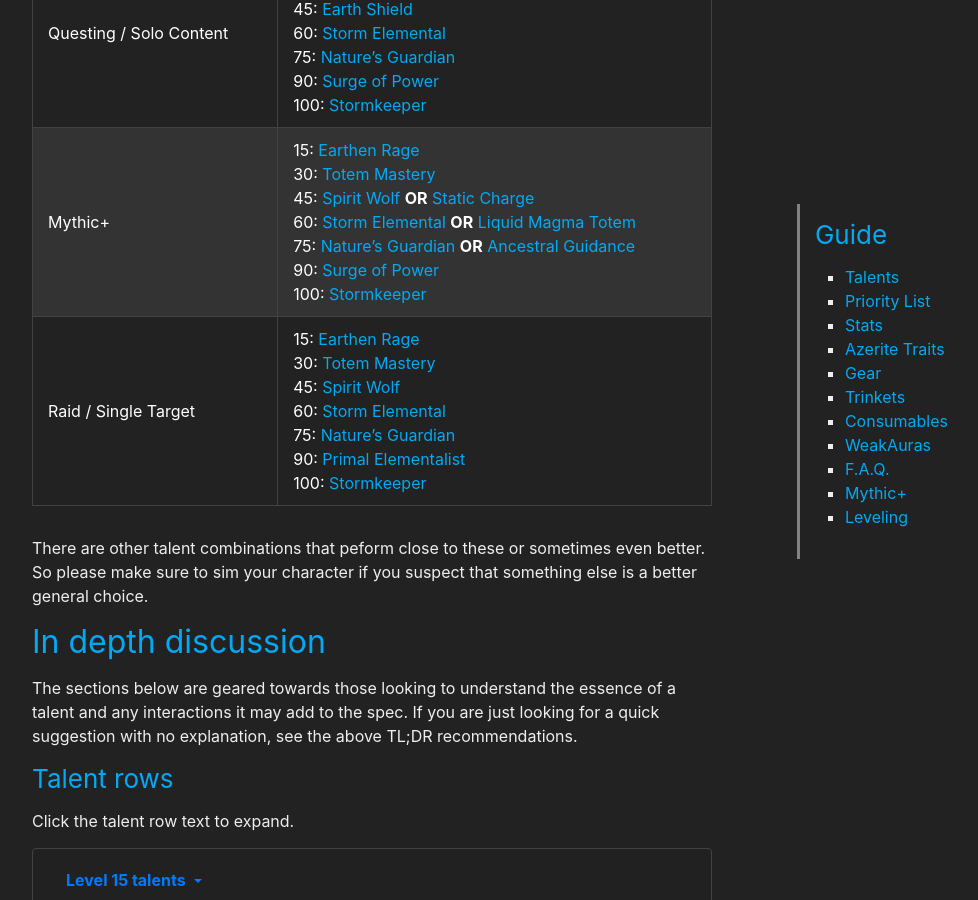
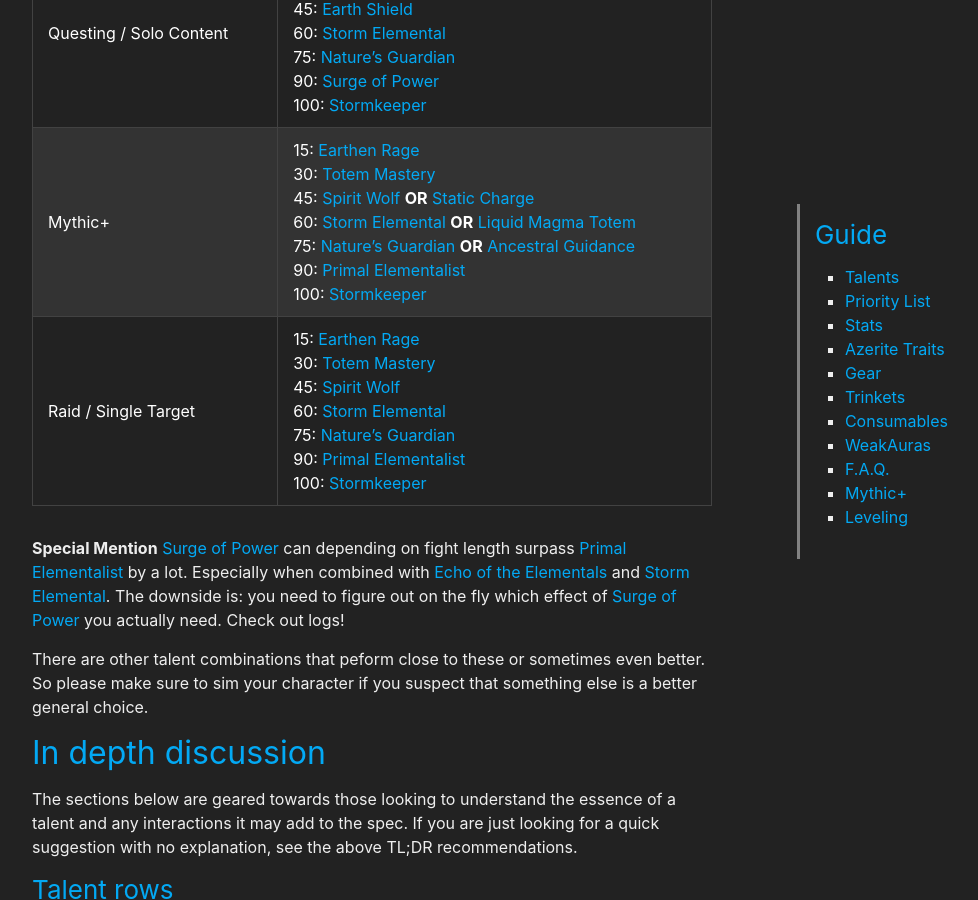
Before and after one commit to stormearthandlava/stormearthandlava.github.io, a Jekyll site: the page built from guide/general/talents.md, in a window 1280 px wide and 900 px high, scrolled down 610 px. Shown: the whole window, without its empty margins (268-1246 px from the left). Built offline with Jekyll 4.4.1, drawn with Linux system fonts in a browser that asks for light colours; a script that is not in the unit is left out.

Commit message:
actually suggest to use PE on m+, add special mention about SoP

```diff
--- a/guide/general/talents.md
+++ b/guide/general/talents.md
@@ -13,8 +13,10 @@ Many more talent combinations may work. We're listing the most robust ones (for
 Type | Talent combination
 --- | ---
 Questing / Solo&nbsp;Content | 15: {{ site.data.talent.er }}<br> 30: {{ site.data.talent.tm }}<br> 45: {{ site.data.talent.earth_shield }}<br> 60: {{ site.data.talent.se }}<br> 75: {{ site.data.talent.natures_guardian }}<br> 90: {{ site.data.talent.sop }}<br> 100: {{ site.data.talent.sk }}
-Mythic+ | 15: {{ site.data.talent.er }}<br> 30: {{ site.data.talent.tm }}<br> 45: {{ site.data.talent.sw }} **OR** {{ site.data.talent.static_charge }}<br> 60: {{ site.data.talent.se }} **OR** {{ site.data.talent.lmt }} <br> 75: {{ site.data.talent.natures_guardian }} **OR** {{ site.data.talent.ancestral_guidance }}<br> 90: {{ site.data.talent.sop }}<br> 100: {{site.data.talent.sk}}
+Mythic+ | 15: {{ site.data.talent.er }}<br> 30: {{ site.data.talent.tm }}<br> 45: {{ site.data.talent.sw }} **OR** {{ site.data.talent.static_charge }}<br> 60: {{ site.data.talent.se }} **OR** {{ site.data.talent.lmt }} <br> 75: {{ site.data.talent.natures_guardian }} **OR** {{ site.data.talent.ancestral_guidance }}<br> 90: {{ site.data.talent.pe }}<br> 100: {{site.data.talent.sk}}
 Raid / Single&nbsp;Target | 15: {{ site.data.talent.er }}<br> 30: {{ site.data.talent.tm }}<br> 45: {{ site.data.talent.sw }}<br> 60: {{ site.data.talent.se }}<br> 75: {{ site.data.talent.natures_guardian }}<br> 90: {{ site.data.talent.pe }}<br> 100: {{ site.data.talent.sk }}
+
+**Special Mention** {{ site.data.talent.sop }} can depending on fight length surpass {{ site.data.talent.pe }} by a lot. Especially when combined with {{ site.data.azerite.echo_of_the_elementals }} and {{ site.data.talent.se }}. The downside is: you need to figure out on the fly which effect of {{ site.data.talent.sop }} you actually need. Check out logs!
 
 There are other talent combinations that peform close to these or sometimes even better. So please make sure to sim your character if you suspect that something else is a better general choice.
 
```
